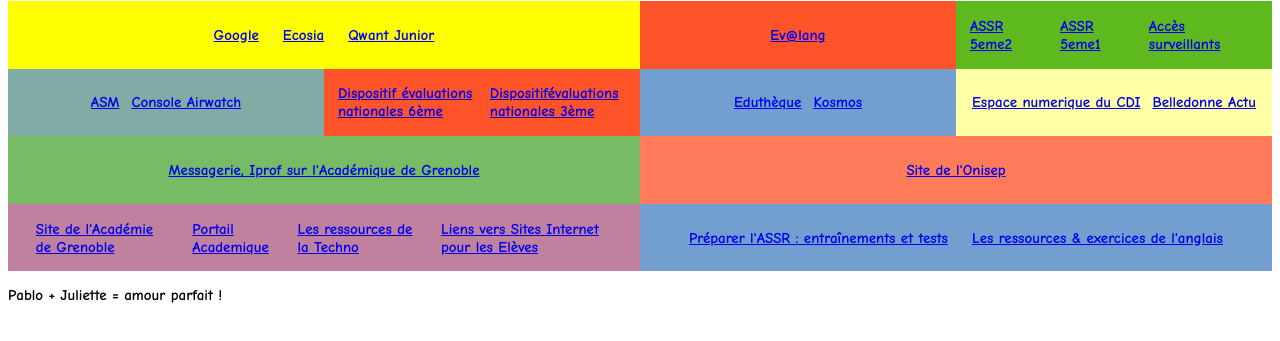
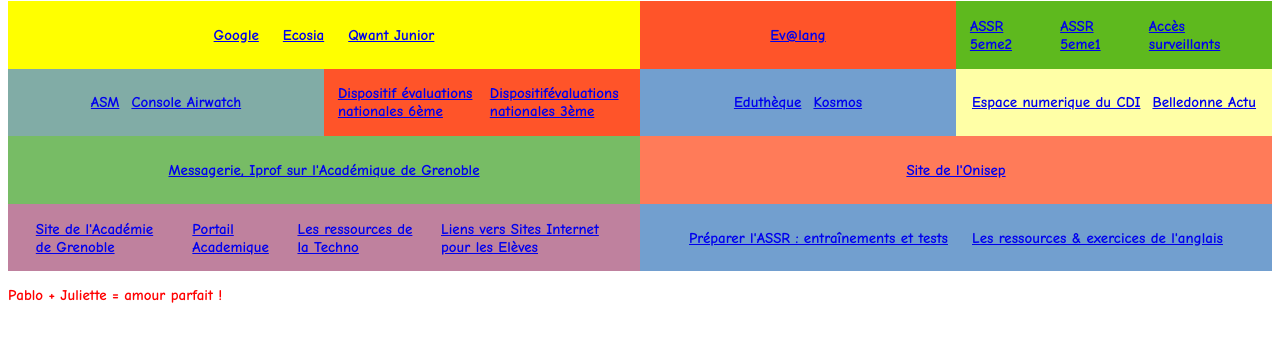
Before and after one commit to kangapi/collegeWebsite, a plain HTML site: page index.html in a window 1280 px wide. Shown: the part 27-368 px from the top of the page. Drawn offline with Linux system fonts and the light colour scheme.

Commit message:
Update styles.css

```diff
--- a/styles.css
+++ b/styles.css
@@ -3,6 +3,10 @@
     font-weight: bold;
     font-size: 15px;
 }
+
+.pablo {
+    color: red;
+    }
 
 .center {
     /*height: 100px;*/
```
